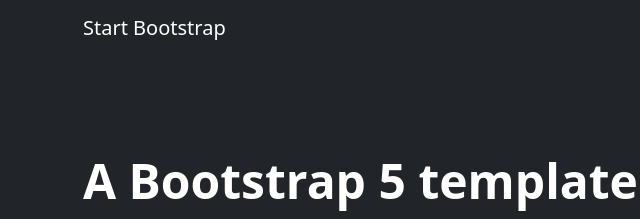
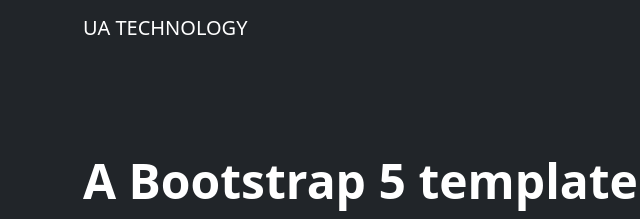
Before and after one commit to gongshizi/gongshizi.github.io, a website: page dist/index.html in a window 1280 px wide. Shown: the top 219 px of the page, 35-675 px from the left. Drawn offline with nearby package versions, Linux system fonts and the light colour scheme.

Commit message:
Update index.html

```diff
--- a/dist/index.html
+++ b/dist/index.html
@@ -18,7 +18,7 @@
             <!-- Navigation-->
             <nav class="navbar navbar-expand-lg navbar-dark bg-dark">
                 <div class="container px-5">
-                    <a class="navbar-brand" href="index.html">Start Bootstrap</a>
+                    <a class="navbar-brand" href="index.html">UA TECHNOLOGY</a>
                     <button class="navbar-toggler" type="button" data-bs-toggle="collapse" data-bs-target="#navbarSupportedContent" aria-controls="navbarSupportedContent" aria-expanded="false" aria-label="Toggle navigation"><span class="navbar-toggler-icon"></span></button>
                     <div class="collapse navbar-collapse" id="navbarSupportedContent">
                         <ul class="navbar-nav ms-auto mb-2 mb-lg-0">
```
